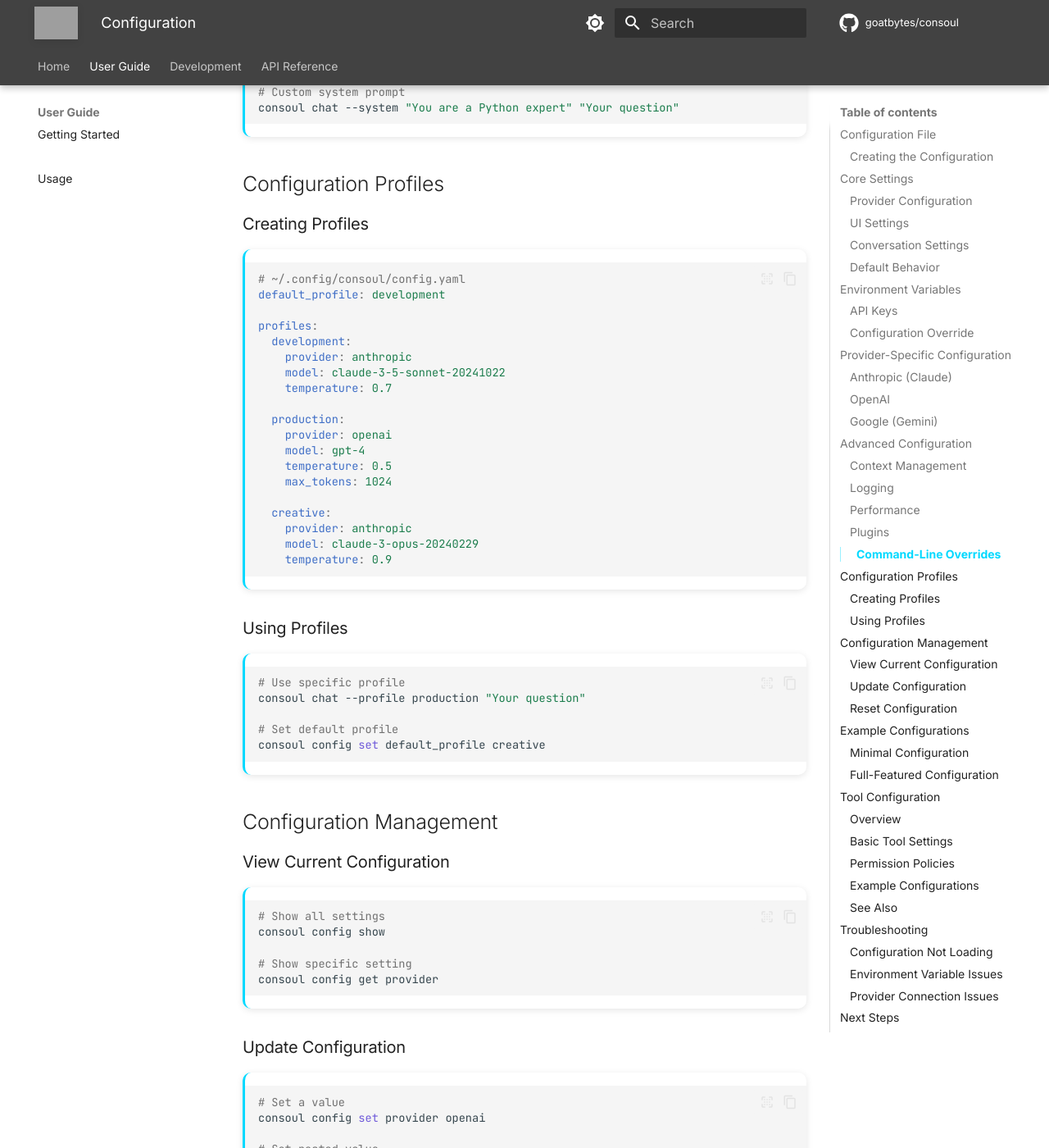
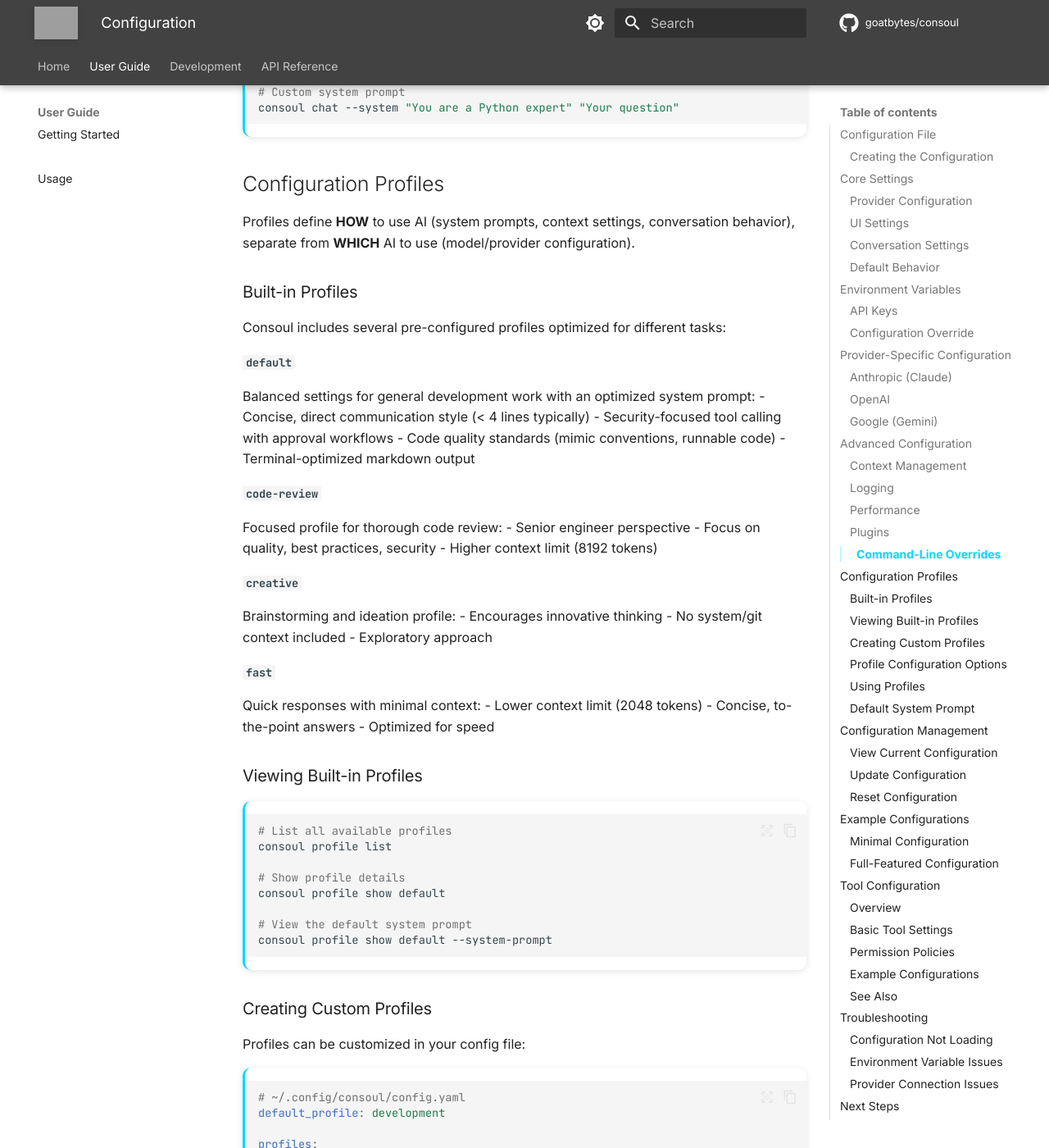
Before and after one commit to goatbytes/consoul, an MkDocs documentation site: the page built from docs/user-guide/configuration.md, in a window 1280 px wide and 1400 px high, scrolled down 6075 px. Shown: the whole window at 82% size. Built offline with MkDocs 1.6.1 and Material for MkDocs 9.7.7, drawn with Linux system fonts in a browser that asks for light colours; comment, search, counter and statistics services are not loaded; some of the changed text lies outside the part shown; grey boxes are pictures that could not be loaded.

Commit message:
feat: add comprehensive default system prompt for Consoul
- Replace basic "helpful assistant" prompt with detailed Consoul identity
- Define communication style: concise (< 4 lines), markdown-formatted, no fluff
- Establish tool calling guidelines: explain before executing, handle approvals
- Set code quality standards: follow conventions, runnable code
- Enforce security constraints: defensive security only, respect workflows
- Add terminal interface awareness: markdown rendering, progress indication
- Document all built-in profiles in configuration guide
- Add profile configuration examples and best practices

Researched system prompts from Claude Code, Cursor, GitHub Copilot, and
best practices from mikhail.io. Designed 35-line prompt following "guidelines
over rules" philosophy while maintaining strict security requirements.

System prompt length: 2029 characters (~35 lines)
Inspiration: Claude Code conciseness, Cursor code quality, Copilot structure

````diff
--- a/docs/user-guide/configuration.md
+++ b/docs/user-guide/configuration.md
@@ -282,7 +282,53 @@
 
 ## Configuration Profiles
 
-### Creating Profiles
+Profiles define **HOW** to use AI (system prompts, context settings, conversation behavior), separate from **WHICH** AI to use (model/provider configuration).
+
+### Built-in Profiles
+
+Consoul includes several pre-configured profiles optimized for different tasks:
+
+#### `default`
+Balanced settings for general development work with an optimized system prompt:
+- Concise, direct communication style (< 4 lines typically)
+- Security-focused tool calling with approval workflows
+- Code quality standards (mimic conventions, runnable code)
+- Terminal-optimized markdown output
+
+#### `code-review`
+Focused profile for thorough code review:
+- Senior engineer perspective
+- Focus on quality, best practices, security
+- Higher context limit (8192 tokens)
+
+#### `creative`
+Brainstorming and ideation profile:
+- Encourages innovative thinking
+- No system/git context included
+- Exploratory approach
+
+#### `fast`
+Quick responses with minimal context:
+- Lower context limit (2048 tokens)
+- Concise, to-the-point answers
+- Optimized for speed
+
+### Viewing Built-in Profiles
+
+```bash
+# List all available profiles
+consoul profile list
+
+# Show profile details
+consoul profile show default
+
+# View the default system prompt
+consoul profile show default --system-prompt
+```
+
+### Creating Custom Profiles
+
+Profiles can be customized in your config file:
 
 ```yaml
 # ~/.config/consoul/config.yaml
@@ -290,31 +336,77 @@
 
 profiles:
   development:
-    provider: anthropic
-    model: claude-3-5-sonnet-20241022
-    temperature: 0.7
+    name: development
+    description: "Custom development profile"
+    system_prompt: |
+      You are an expert Python developer.
+      Focus on clean, idiomatic code.
+    conversation:
+      persist: true
+      auto_resume: true
+      retention_days: 30
+    context:
+      max_context_tokens: 8192
+      include_system_info: true
+      include_git_info: true
+```
 
-  production:
-    provider: openai
-    model: gpt-4
-    temperature: 0.5
-    max_tokens: 1024
+### Profile Configuration Options
 
-  creative:
-    provider: anthropic
-    model: claude-3-opus-20240229
-    temperature: 0.9
+```yaml
+profiles:
+  my_profile:
+    # Identity
+    name: my_profile
+    description: "Profile description"
+
+    # System prompt (optional - overrides built-in)
+    system_prompt: "Custom instructions for AI behavior"
+
+    # Conversation settings
+    conversation:
+      persist: false           # Save conversation to disk
+      db_path: ~/.consoul/history.db
+      auto_resume: false       # Resume last conversation on startup
+      retention_days: 0        # Keep conversations for N days (0 = forever)
+      summarize: false         # Summarize old messages
+      summarize_threshold: 20  # Summarize after N messages
+      keep_recent: 10          # Keep N recent messages unsummarized
+
+    # Context settings
+    context:
+      max_context_tokens: 4096        # Maximum context window
+      include_system_info: true       # Include OS/env information
+      include_git_info: true          # Include git repository info
+      custom_context_files: []        # Additional files to include
 ```
 
 ### Using Profiles
 
 ```bash
 # Use specific profile
-consoul chat --profile production "Your question"
+consoul chat --profile code-review "Review this PR"
 
-# Set default profile
+# Set default profile in config
 consoul config set default_profile creative
+
+# Or set via environment variable
+export CONSOUL_PROFILE=fast
+consoul chat "Quick question"
 ```
+
+### Default System Prompt
+
+The `default` profile includes a comprehensive system prompt that:
+
+- **Defines identity**: "You are Consoul, an AI-powered terminal interface..."
+- **Sets communication style**: Concise (< 4 lines), markdown-formatted, no fluff
+- **Tool calling guidelines**: Explain before executing, group operations, handle approvals
+- **Code quality standards**: Follow conventions, runnable code, modern patterns
+- **Security constraints**: Defensive security only, respect approval workflows
+- **Terminal awareness**: Markdown rendering, progress indication, width constraints
+
+You can override this by setting `system_prompt` in your custom profile.
 
 ## Configuration Management
 
````
Also changed, not shown: 5 other files.
